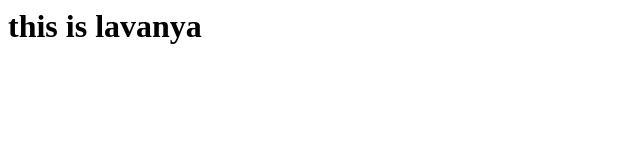
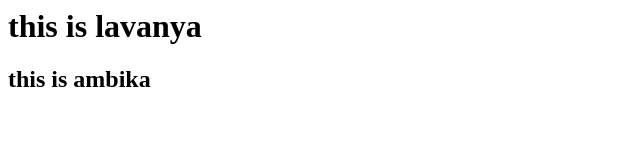
Before and after one commit to venkatalavanyamunnam/second-repo, a plain HTML site: page index.html in a window 1280 px wide. Shown: the whole page, without its empty margins (0-640 px from the left). Drawn offline with Linux system fonts and the light colour scheme.

Commit message:
Update index.html

```diff
--- a/index.html
+++ b/index.html
@@ -1,3 +1,5 @@
 <body>
 <h1> this is lavanya</h1>
+  <h2>this is ambika</h2>
+
 </body>
```
